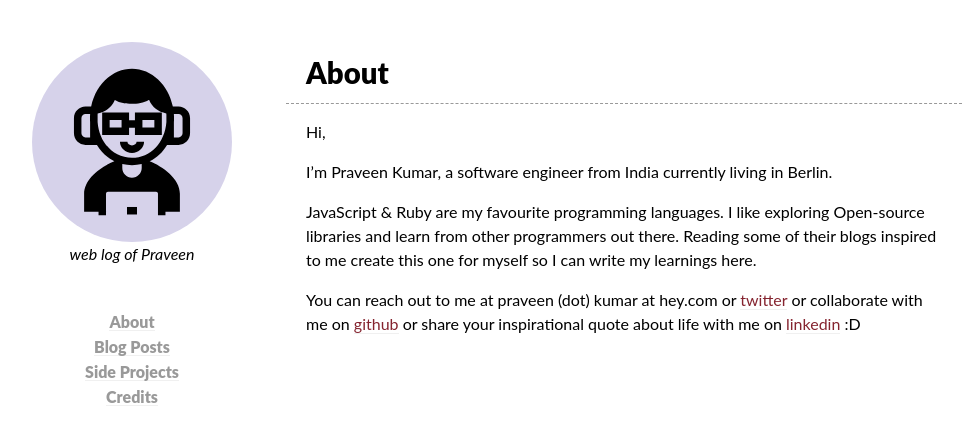
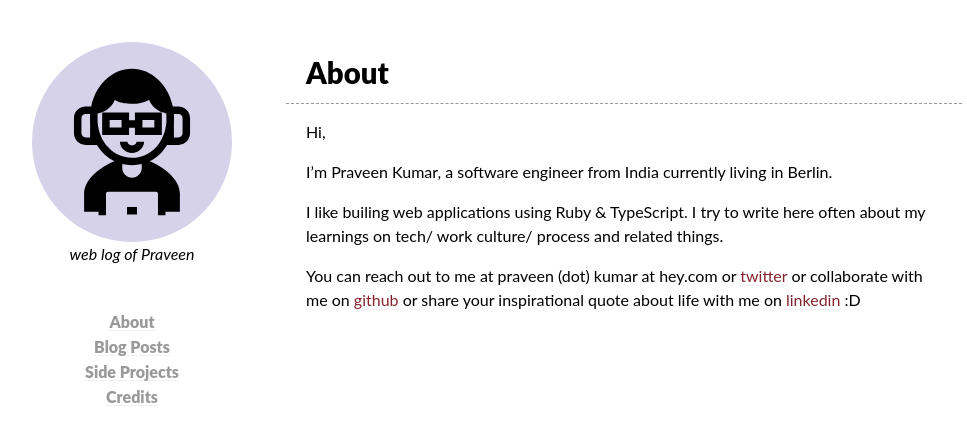
Before and after one commit to metapraveen/metapraveen.github.io, a Jekyll site: the page built from about/index.md, in a window 1280 px wide. Shown: the top 445 px of the page, without its empty margins (148-1115 px from the left). Built offline with Jekyll 4.4.1, drawn with Linux system fonts in a browser that asks for light colours.

Commit message:
update about me

```diff
--- a/about/index.md
+++ b/about/index.md
@@ -7,14 +7,14 @@ Hi,
 
 I'm Praveen Kumar, a software engineer from India currently living in Berlin.
 
-JavaScript & Ruby are my favourite programming languages. I like exploring Open-source libraries and learn from other programmers out there.
-Reading some of their blogs inspired to me create this one for myself so I can write my learnings here.
+I like builing web applications using Ruby & TypeScript.
+I try to write here often about my learnings on tech/ work culture/ process and related things.
+
 
 You can reach out to me at praveen (dot) kumar at hey.com
  or [twitter][2] or collaborate with me on [github][3] or share your inspirational quote about life with me on [linkedin][4] :D
 
 
- [1]: http://www.unbxd.com/
  [2]: https://twitter.com/metapraveen
  [3]: https://github.com/metapraveen
  [4]: https://www.linkedin.com/in/metapraveen
```
